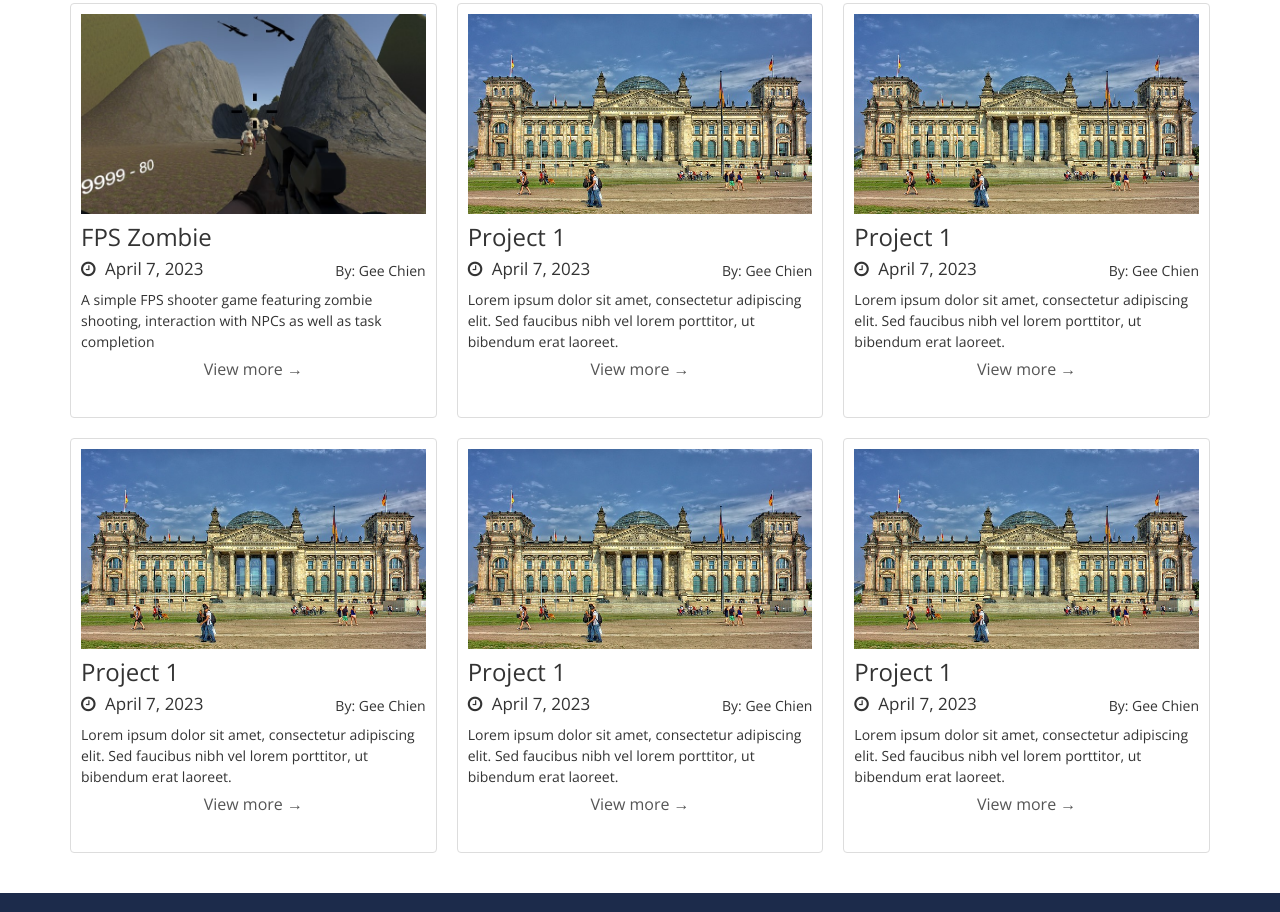
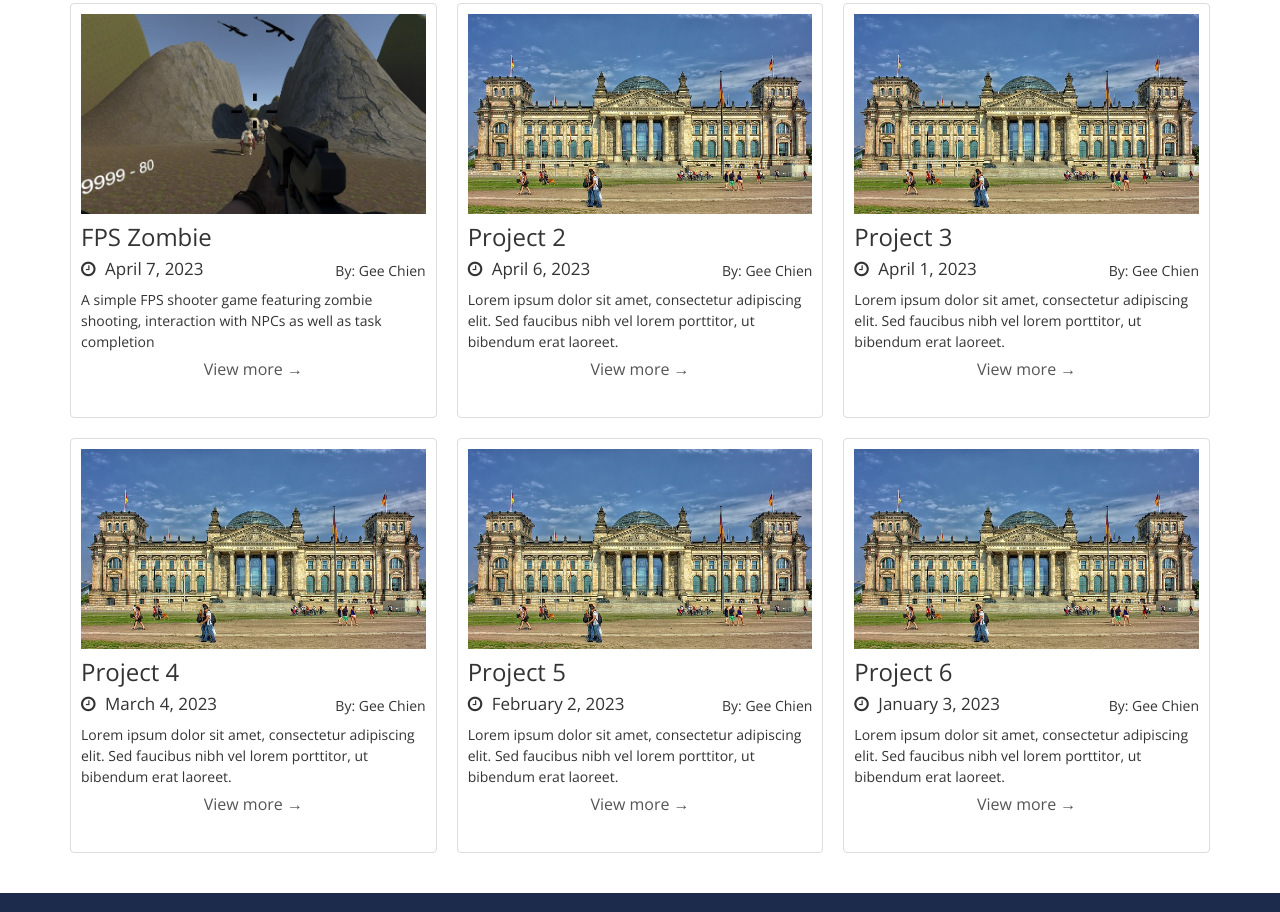
Before and after one commit to geesus123/DM2008-Final-Project, a website: page projects/index.html in a window 1280 px wide. Shown: the part 552-1464 px from the top of the page. Drawn offline with nearby package versions, Linux system fonts and the light colour scheme.

Commit message:
debugging 6

```diff
--- a/projects/index.html
+++ b/projects/index.html
@@ -73,12 +73,12 @@
                 </div>
 			</div>
 			<div class="project-card" data-scroll-reveal="enter from the bottom after 0.2s">
-				<img src="../assets/img/building.jpg" alt="Project 1">
-				<h3>Project 1</h3>
+				<img src="../assets/img/building.jpg" alt="Project 2">
+				<h3>Project 2</h3>
                 <h4>
                     <div class="timestamp text-center">
                         <i class="fa fa-clock-o"></i>
-                        <span>April 7, 2023</span>
+                        <span>April 6, 2023</span>
                     </div>
                     <p style="float: right">By: Gee Chien</p>
                 </h4>
@@ -88,12 +88,12 @@
                 </div>
 			</div>
             <div class="project-card" data-scroll-reveal="enter from the bottom after 0.3s">
-				<img src="../assets/img/building.jpg" alt="Project 1">
-				<h3>Project 1</h3>
+				<img src="../assets/img/building.jpg" alt="Project 3">
+				<h3>Project 3</h3>
                 <h4>
                     <div class="timestamp text-center">
                         <i class="fa fa-clock-o"></i>
-                        <span>April 7, 2023</span>
+                        <span>April 1, 2023</span>
                     </div>
                     <p style="float: right">By: Gee Chien</p>
                 </h4>
@@ -103,12 +103,12 @@
                 </div>
 			</div>
 			<div class="project-card" data-scroll-reveal="enter from the bottom after 0.4s">
-				<img src="../assets/img/building.jpg" alt="Project 1">
-				<h3>Project 1</h3>
+				<img src="../assets/img/building.jpg" alt="Project 4">
+				<h3>Project 4</h3>
                 <h4>
                     <div class="timestamp text-center">
                         <i class="fa fa-clock-o"></i>
-                        <span>April 7, 2023</span>
+                        <span>March 4, 2023</span>
                     </div>
                     <p style="float: right">By: Gee Chien</p>
                 </h4>
@@ -118,12 +118,12 @@
                 </div>
 			</div>
             <div class="project-card" data-scroll-reveal="enter from the bottom after 0.5s">
-				<img src="../assets/img/building.jpg" alt="Project 1">
-				<h3>Project 1</h3>
+				<img src="../assets/img/building.jpg" alt="Project 5">
+				<h3>Project 5</h3>
                 <h4>
                     <div class="timestamp text-center">
                         <i class="fa fa-clock-o"></i>
-                        <span>April 7, 2023</span>
+                        <span>February 2, 2023</span>
                     </div>
                     <p style="float: right">By: Gee Chien</p>
                 </h4>
@@ -133,12 +133,12 @@
                 </div>
 			</div>
 			<div class="project-card" data-scroll-reveal="enter from the bottom after 0.6s">
-				<img src="../assets/img/building.jpg" alt="Project 1">
-				<h3>Project 1</h3>
+				<img src="../assets/img/building.jpg" alt="Project 6">
+				<h3>Project 6</h3>
                 <h4>
                     <div class="timestamp text-center">
                         <i class="fa fa-clock-o"></i>
-                        <span>April 7, 2023</span>
+                        <span>January 3, 2023</span>
                     </div>
                     <p style="float: right">By: Gee Chien</p>
                 </h4>
```
